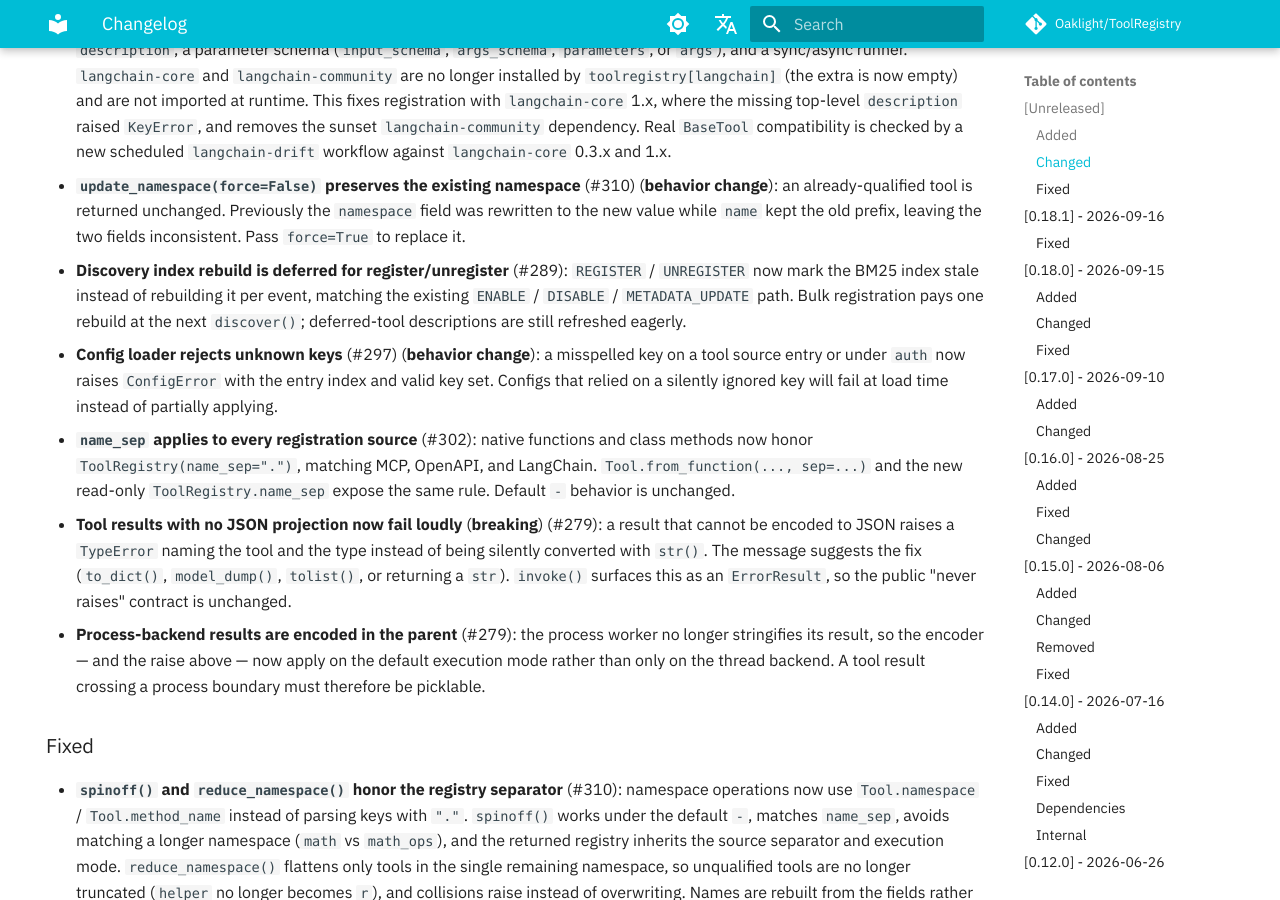
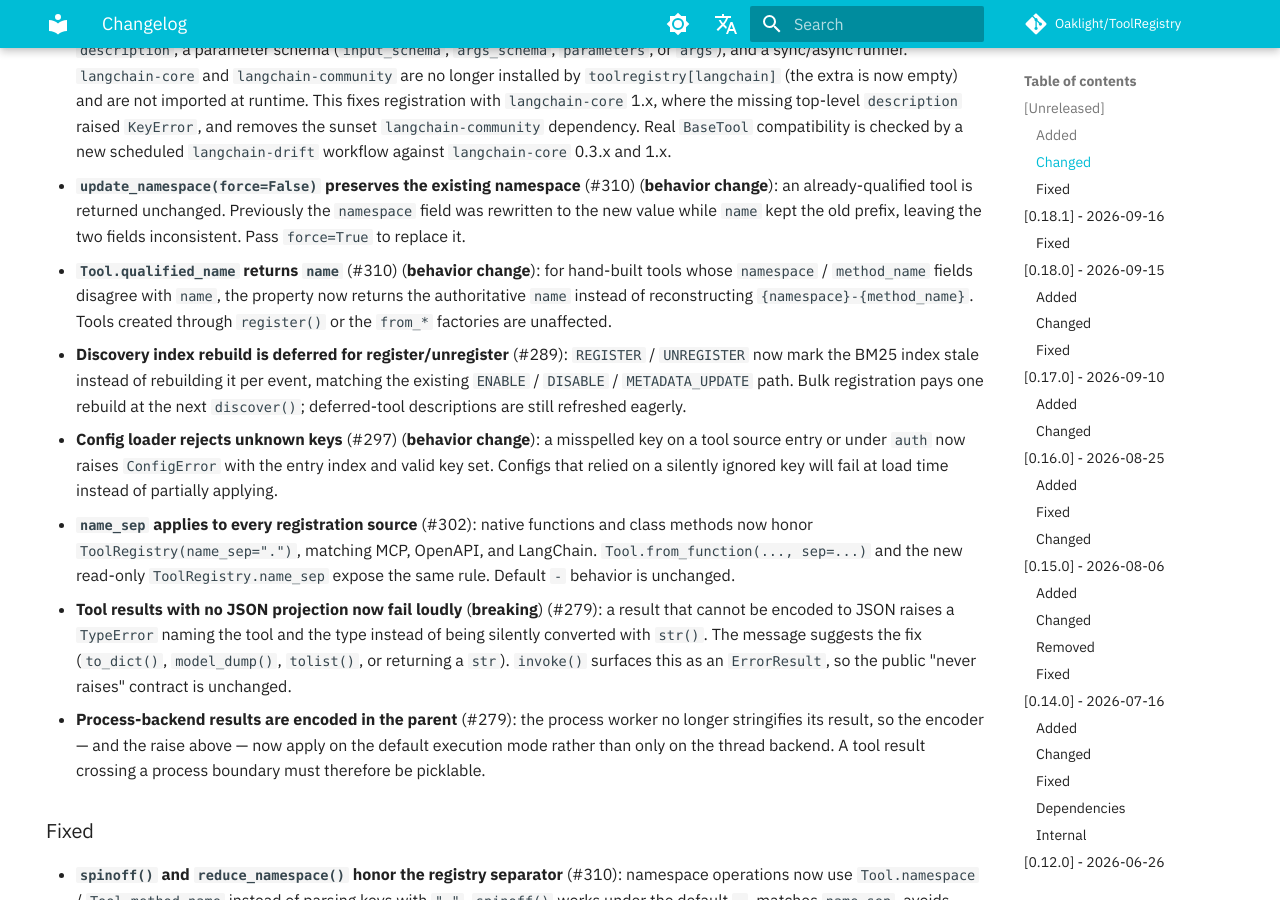
Before and after one commit to Oaklight/ToolRegistry, an MkDocs documentation site: the page built from docs/changelog.md, in a window 1280 px wide and 900 px high, scrolled down 1647 px. Built offline with MkDocs 1.6.1 and Material for MkDocs 9.7.7, drawn with Linux system fonts in a browser that asks for light colours; some web fonts are replaced; comment, search, counter and statistics services are not loaded.

Commit message:
docs: record qualified_name behavior change (#310 review)

```diff
--- a/docs/changelog.md
+++ b/docs/changelog.md
@@ -30,6 +30,7 @@ The format is based on [Keep a Changelog](https://keepachangelog.com/en/1.1.0/),
 
 - **LangChain integration is structural** (#313) (**breaking**): `source="langchain"` now accepts any object with `name`, `description`, a parameter schema (`input_schema`, `args_schema`, `parameters`, or `args`), and a sync/async runner. `langchain-core` and `langchain-community` are no longer installed by `toolregistry[langchain]` (the extra is now empty) and are not imported at runtime. This fixes registration with `langchain-core` 1.x, where the missing top-level `description` raised `KeyError`, and removes the sunset `langchain-community` dependency. Real `BaseTool` compatibility is checked by a new scheduled `langchain-drift` workflow against `langchain-core` 0.3.x and 1.x.
 - **`update_namespace(force=False)` preserves the existing namespace** (#310) (**behavior change**): an already-qualified tool is returned unchanged. Previously the `namespace` field was rewritten to the new value while `name` kept the old prefix, leaving the two fields inconsistent. Pass `force=True` to replace it.
+- **`Tool.qualified_name` returns `name`** (#310) (**behavior change**): for hand-built tools whose `namespace` / `method_name` fields disagree with `name`, the property now returns the authoritative `name` instead of reconstructing `{namespace}-{method_name}`. Tools created through `register()` or the `from_*` factories are unaffected.
 - **Discovery index rebuild is deferred for register/unregister** (#289): `REGISTER` / `UNREGISTER` now mark the BM25 index stale instead of rebuilding it per event, matching the existing `ENABLE` / `DISABLE` / `METADATA_UPDATE` path. Bulk registration pays one rebuild at the next `discover()`; deferred-tool descriptions are still refreshed eagerly.
 - **Config loader rejects unknown keys** (#297) (**behavior change**): a misspelled key on a tool source entry or under `auth` now raises `ConfigError` with the entry index and valid key set. Configs that relied on a silently ignored key will fail at load time instead of partially applying.
 - **`name_sep` applies to every registration source** (#302): native functions and class methods now honor `ToolRegistry(name_sep=".")`, matching MCP, OpenAPI, and LangChain. `Tool.from_function(..., sep=...)` and the new read-only `ToolRegistry.name_sep` expose the same rule. Default `-` behavior is unchanged.
```
